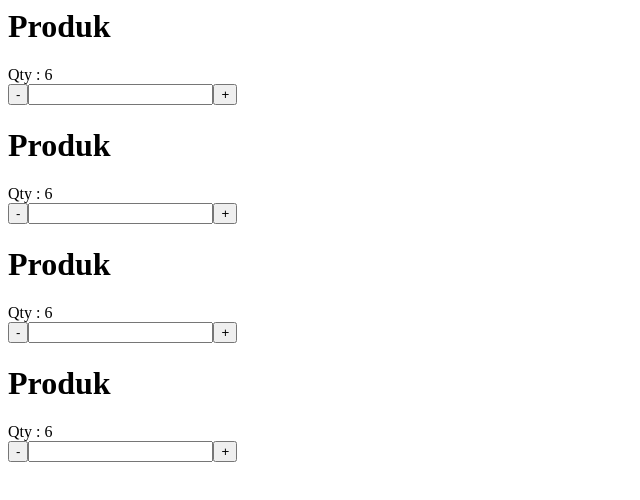
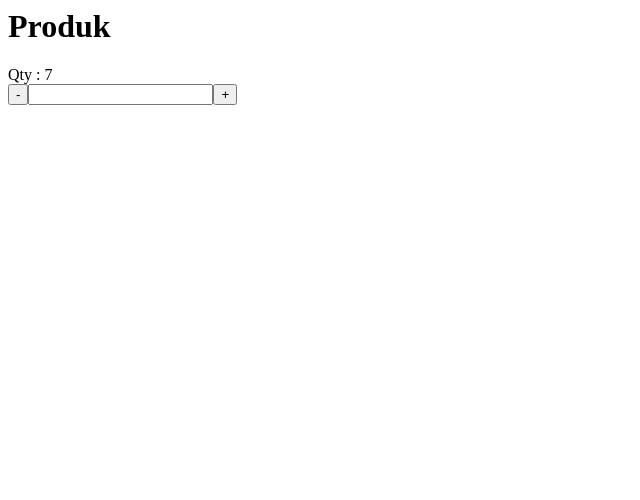
Before and after one commit to kodingankeren/react-project, a React (Create React App) app: page / in a window 1280 px wide. Shown: the top 500 px of the page, without its empty margins (0-640 px from the left). Built offline with nearby package versions, Linux system fonts and the light colour scheme.

Commit message:
2 files modified

```diff
--- a/src/container/Home/Home.jsx
+++ b/src/container/Home/Home.jsx
@@ -6,9 +6,6 @@ class Home extends Component {
     return (
       <main>
         <Produk judul="Si Bolang" deskripsi="Bocah Layang-layang" />
-        <Produk judul="Si Golang" deskripsi="Ngoding Golang" />
-        <Produk judul="Si Rembes" deskripsi=" Gak Tau Adus" />
-        <Produk />
       </main>
     );
   }
--- a/src/container/Produk/Produk.jsx
+++ b/src/container/Produk/Produk.jsx
@@ -2,22 +2,26 @@ import React, { Component, Fragment } from 'react';
 import './Produk.css';
 class Produk extends Component {
   state = {
-    qty: 6,
+    qty: 7,
   };
   handleMinus = () => {
-    alert('minus');
+    this.setState({
+      qty: this.state.qty - 1,
+    });
   };
   handlePlus = () => {
-    alert('plus');
+    this.setState({
+      qty: this.state.qty + 1,
+    });
   };
   render() {
     return (
       <Fragment>
         <h1>Produk</h1>
         <div>Qty : {this.state.qty}</div>
-        <button onClick={this.handleMinus()}>-</button>
+        <button onClick={this.handleMinus}>-</button>
         <input type="text" />
-        <button onClick={this.handlePlus()}>+</button>
+        <button onClick={this.handlePlus}>+</button>
       </Fragment>
     );
   }
```
